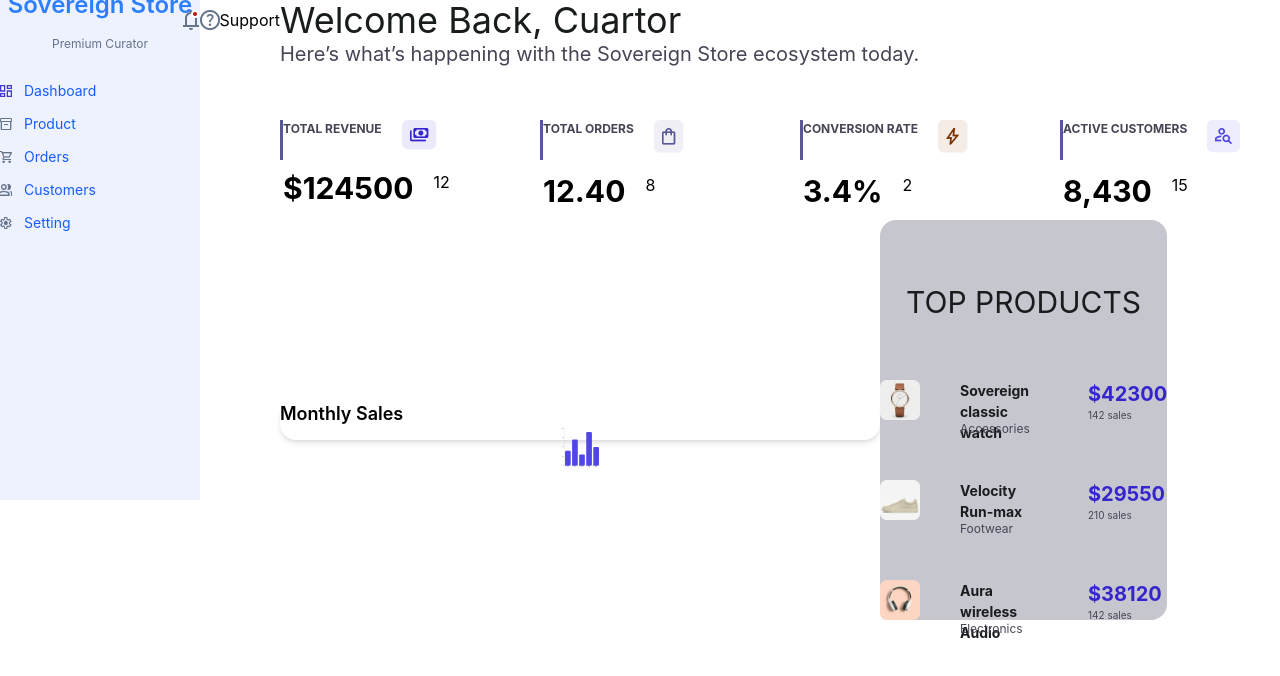
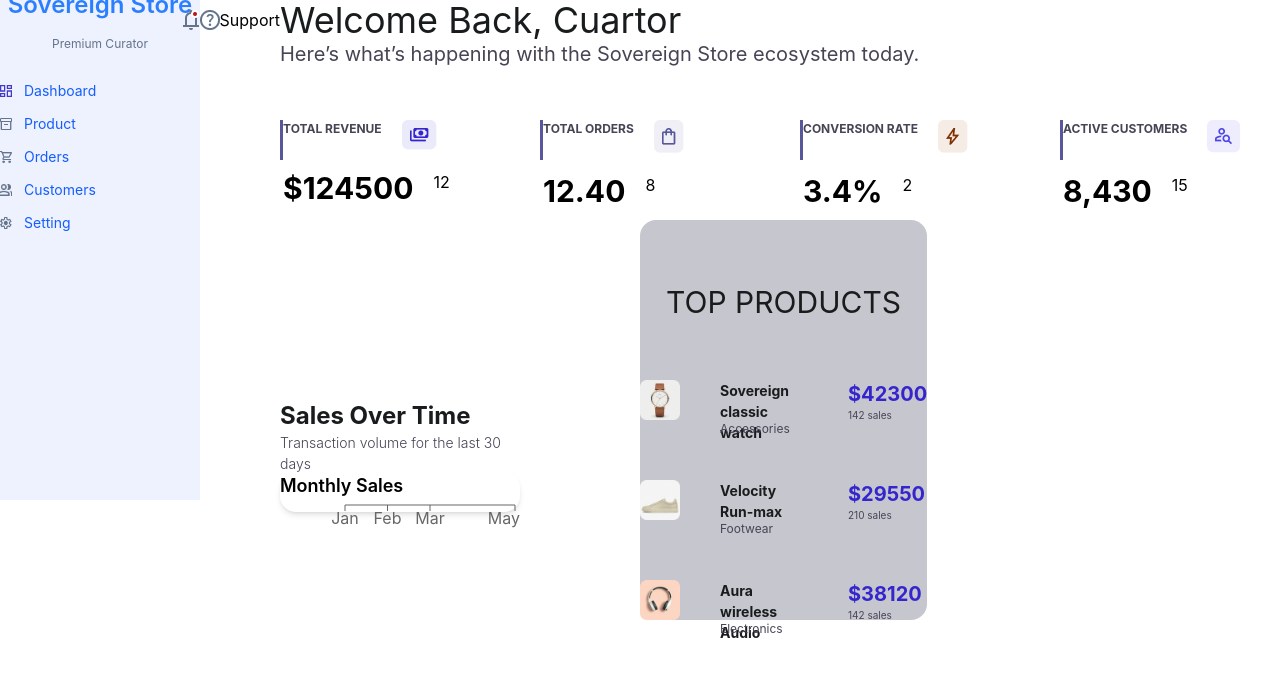
Before and after one commit to sudarshankhatri3/FullStack, a React app in the folder frontend/: page /dashboard in a window 1280 px wide. Shown: the top 676 px of the page. Built offline with nearby package versions, Linux system fonts and the light colour scheme; the HTML template or start-up script is replaced by a standard one.

Commit message:
work on backend

```diff
--- a/frontend/src/components/chart.jsx
+++ b/frontend/src/components/chart.jsx
@@ -1,7 +1,7 @@
 import React from "react";
 import {
-  BarChart,
-  Bar,
+  LineChart,
+  Line,
   XAxis,
   YAxis,
   Tooltip,
@@ -19,26 +19,26 @@ const data = [
 
 function Chart() {
   return (
-    <div className="bg-white p-5 rounded-2xl shadow-md w-full">
+     <div className=" min-w-full rounded-2xl shadow-md w-full h-[400px] p-4">
       <h2 className="text-lg font-semibold mb-4">Monthly Sales</h2>
 
-      <ResponsiveContainer width={600} height={600}>
-        <BarChart data={data}>
+      <ResponsiveContainer width="100%" height="100%">
+        <LineChart data={data}>
           {/* Grid */}
-          <CartesianGrid strokeDasharray="6 6" />
+          <CartesianGrid strokeDasharray="10 10" />
 
           {/* X Axis */}
           <XAxis dataKey="name" />
 
           {/* Y Axis */}
-          <YAxis />
+          <YAxis dataKey="sales"/>
 
           {/* Tooltip (hover effect) */}
           <Tooltip />
 
           {/* Bar */}
-          <Bar dataKey="sales" fill="#4F46E5" radius={[16,16,16, 0]} />
-        </BarChart>
+          <Line dataKey="sales" stroke="#4F46E5" strokeWidth={3} />
+        </LineChart>
       </ResponsiveContainer>
     </div>
   );
--- a/frontend/src/pages/dashBoard.jsx
+++ b/frontend/src/pages/dashBoard.jsx
@@ -140,9 +140,11 @@ export default function DashBoard() {
         </div>
 
         {/* section for top product */}
-        <div className="flex ">
+        <div className="flex gap-30 ">
           <div>
-            <Charts />
+            <h3 className="text-[#191C1D] font-bold text-2xl antialiased line-clamp-1">Sales Over Time</h3>
+            <p className="text-[#464555] h-10 w-60 font-light text-[14px] line-clamp-2">Transaction volume for the last 30 days</p>
+            <Charts  />
           </div>
           <div className="bg-[#c6c6ce]  min-h-[400px] self-center p-8 rounded-2xl flex flex-col justify-end items-center gap-15">
             <h2 className="text-3xl text-[#191C1D] ">TOP PRODUCTS</h2>
```
